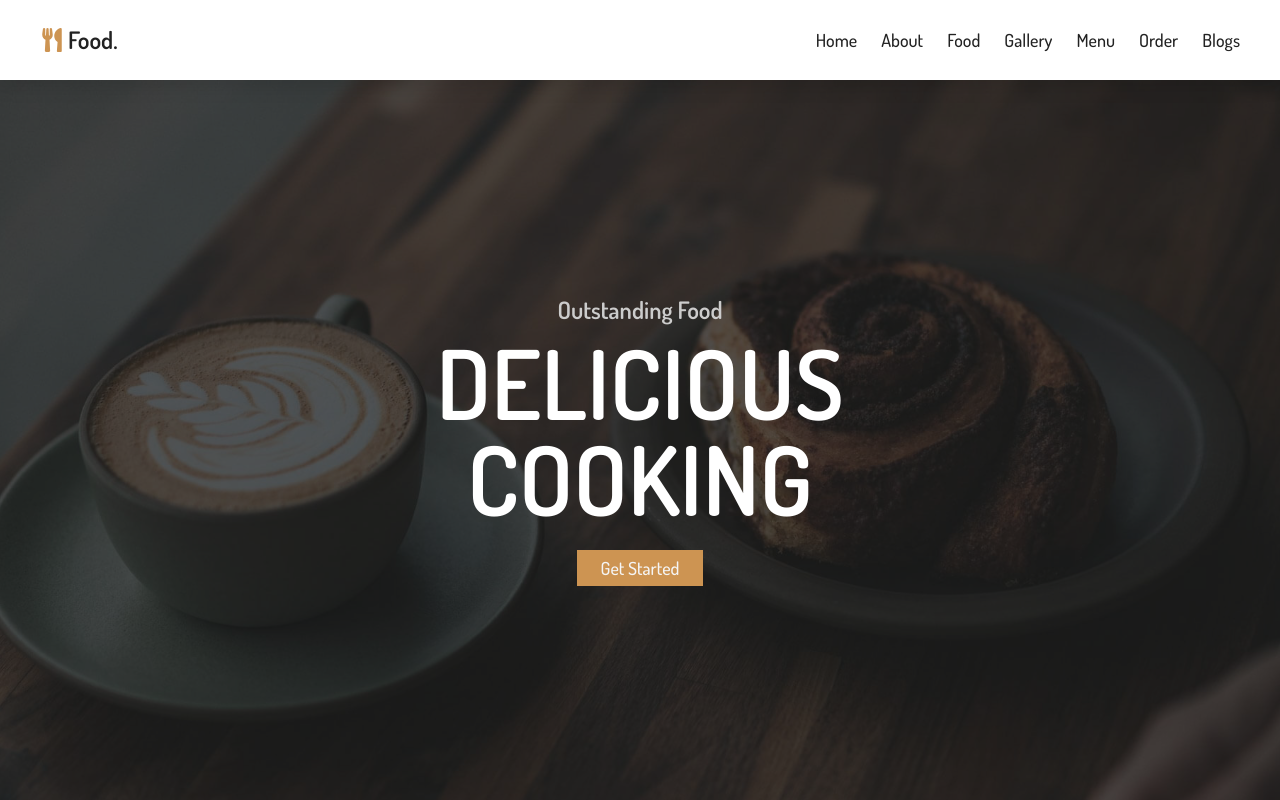
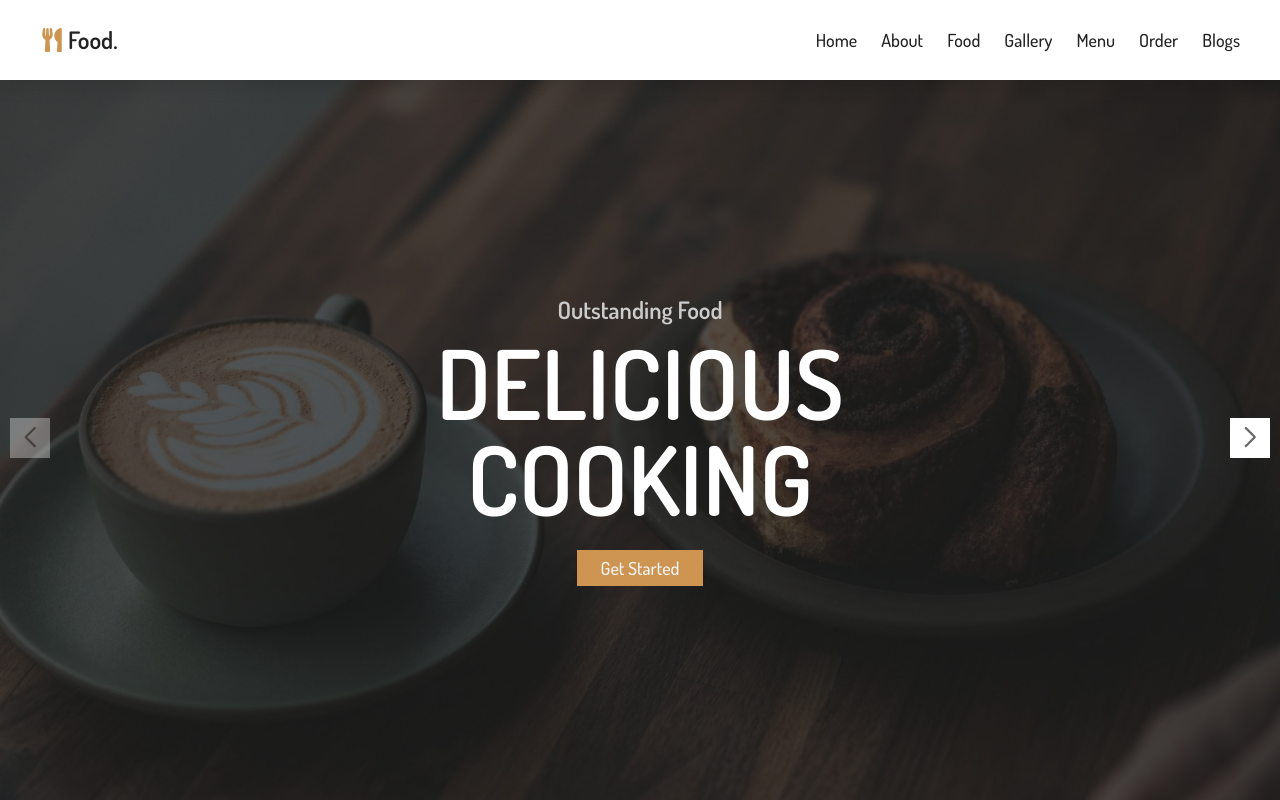
Before and after one commit to MatheusCaires04/food-website, a React (Vite) app: page / in a window 1280 px wide. Built offline with nearby package versions, Linux system fonts and the light colour scheme.

Commit message:
Projeto em andamento

```diff
--- a/src/components/Hero.jsx
+++ b/src/components/Hero.jsx
@@ -1,15 +1,23 @@
 import React from "react";
 import { Swiper, SwiperSlide } from "swiper/react";
+import { Navigation } from "swiper";
 
 import Button from "./Button";
 import { HeroSlide } from "./ListHero";
 
 import "swiper/css";
+import "swiper/css/navigation";
 
 const Hero = () => {
   return (
     <div className="pt-20 w-full h-screen ">
-      <Swiper spaceBetween={0} slidesPerView={1} className="h-full">
+      <Swiper
+        spaceBetween={0}
+        slidesPerView={1}
+        modules={[Navigation]}
+        navigation={true}
+        className="h-full"
+      >
         {HeroSlide.map((item, index) => {
           return (
             <SwiperSlide key={index}>
@@ -20,11 +28,11 @@ const Hero = () => {
                   className="absolute top-0 left-0 w-full h-full -z-20 object-cover"
                 />
                 <div className="absolute top-0 left-0 w-full h-full bg-black/70 -z-10" />
-                <div className="px-4 md:px-0 flex flex-col items-center w-full md:w-[33rem]  text-center">
+                <div className="px-4 md:px-0 flex flex-col items-center w-[90%] sm:w-[25rem] md:w-[33rem]  text-center">
                   <span className="text-light-white text-2xl font-semibold">
                     {item.subtitle}
                   </span>
-                  <h1 className="text-white text-6xl md:text-8xl font-semibold mt-2 mb-6">
+                  <h1 className="text-white text-6xl sm:text-7xl md:text-8xl font-semibold mt-2 mb-6">
                     {item.title}
                   </h1>
                   <Button text="Get Started" />
--- a/src/index.css
+++ b/src/index.css
@@ -7,3 +7,13 @@
 html {
   font-family: "Dosis", sans-serif;
 }
+
+.swiper-button-prev,
+.swiper-button-next {
+  @apply bg-white text-light-black w-10 h-10;
+}
+
+.swiper-button-next:after,
+.swiper-button-prev:after {
+  @apply text-xl font-bold;
+}
```
